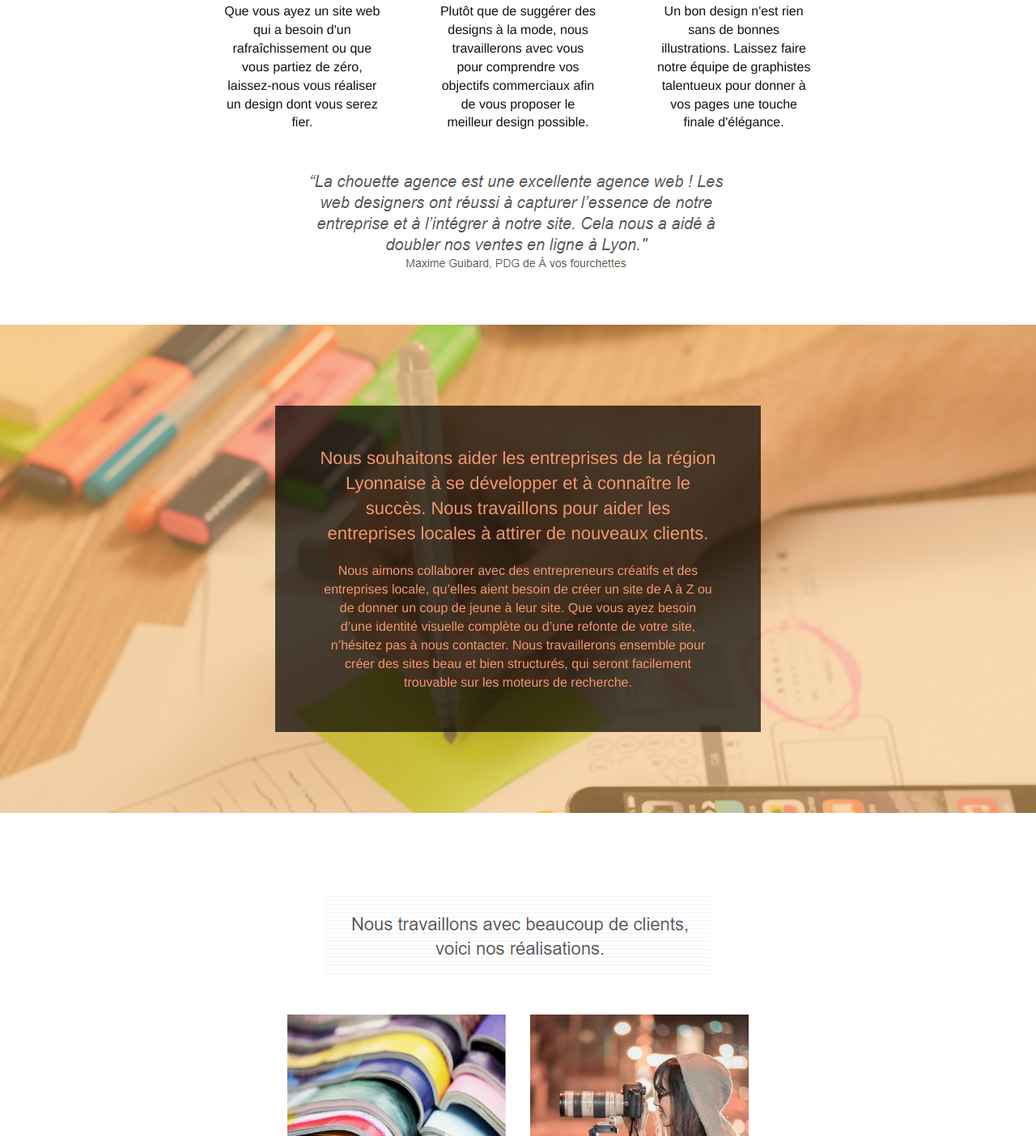
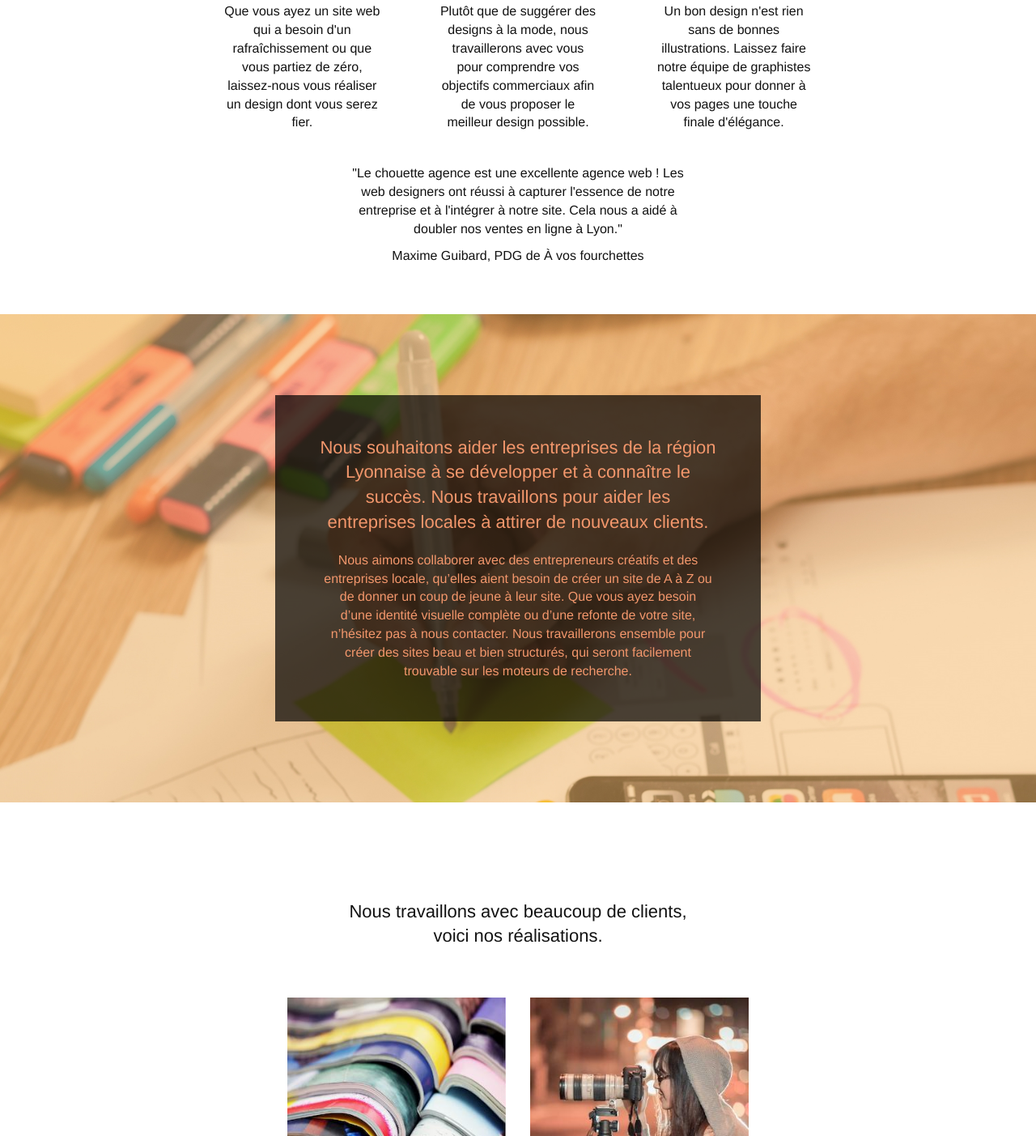
Before and after one commit to Gaistu/projet_4, a plain HTML site: page index.html in a window 1280 px wide. Shown: the part 789-2192 px from the top of the page at 81% size. Drawn offline with Linux system fonts and the light colour scheme.

Commit message:
Suppression de 2 images textuelles et changement de ses images par du texte

```diff
--- a/index.html
+++ b/index.html
@@ -72,8 +72,8 @@
 		<section class="bloc bgc-white l-bloc container bloc-md" id="services">
 			<div class="row">
 				<h2 class="col-sm-12 text-center" id="title-services">
-					La chouette agence est une agence de web design qui aide les entreprises à devenir attractives et
-					visibles sur Internet.
+					La chouette agence est une agence de web design qui aide<br />
+					les entreprises à devenir attractives et visibles sur Internet.
 				</h2>
 			</div>
 			<div class="row voffset-lg med-width-whitespace">
@@ -110,8 +110,12 @@
 			</div>
 			<footer class="row voffset-lg voffset">
 				<div class="col-xs-12 col-md-8 col-md-offset-2 text-center">
-					<img alt="agence web, agence web paris, web design paris, stratégie web" src="img/citation.png" />
-
+					<p>"Le chouette agence est une excellente agence web ! Les<br />
+						web designers ont réussi à capturer l'essence de notre<br />
+						entreprise et à l'intégrer à notre site. Cela nous a aidé à<br />
+						doubler nos ventes en ligne à Lyon."<br />
+					</p>
+					<p>Maxime Guibard, PDG de À vos fourchettes</p>
 				</div>
 			</footer>
 		</section>
@@ -142,9 +146,10 @@
 		<section class="bloc bgc-white bg-lines-h2-bg bg-repeat l-bloc" id="realisations">
 			<div class="container bloc-lg">
 				<div class="row">
-					<div class="col-sm-12 text-center">
-						<img alt="agence web, agence web paris, web design paris, stratégie web" src="img/title2.png" />
-					</div>
+					<h2 class="col-sm-12 text-center">
+						Nous travaillons avec beaucoup de clients,<br />
+						voici nos réalisations.
+					</h2>
 				</div>
 				<section class="row tight-width-whitespace portfolio-row">
 					<div class="col-sm-6 text-center">
```
Also changed, not shown: img/citation.png (deleted), img/title2.png (deleted).
